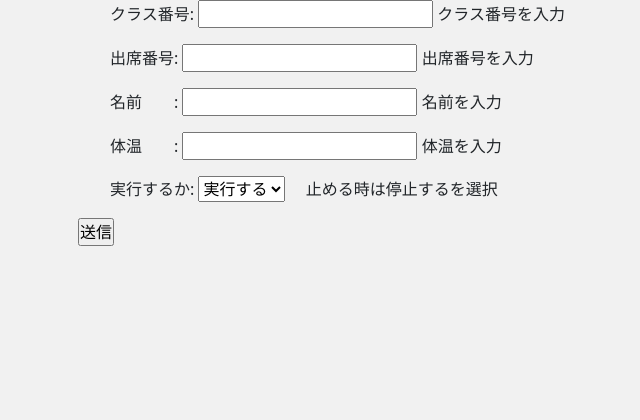
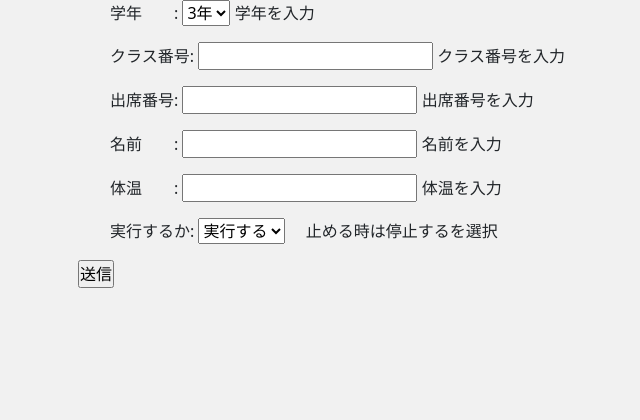
Before and after one commit to ANKM0/auto_kenkou_kansatu, a Django app: page /create/ in a window 1280 px wide. Shown: the part 96-516 px from the top of the page, without its empty margins (4-644 px from the left). Run offline with Django 3.2, Linux system fonts and the light colour scheme; a user stored in the database is signed in.

Commit message:
学年　追加

```diff
--- a/templates/users/detail.html
+++ b/templates/users/detail.html
@@ -4,6 +4,7 @@
 
     <h1 class="my-4">ユーザーデータ</h1>
     <ul class="my-4">
+        <p> 学年:　{{ object.user_info_grade_number }} </p>
         <p> クラス番号:　{{ object.user_info_class_number }} </p>
         <p> 出席番号:　{{ object.user_info_student_number }} </p>
         <p> 名前:　{{ object.user_info_student_name }} </p>
--- a/users/forms.py
+++ b/users/forms.py
@@ -10,6 +10,7 @@ class UserInfoForm(forms.ModelForm):
     class Meta:
         model = UserInfo
         fields = (
+            "user_info_grade_number",
             "user_info_class_number",
             "user_info_student_number",
             "user_info_student_name",
@@ -17,6 +18,7 @@ class UserInfoForm(forms.ModelForm):
             "is_run_code",
         )
         field_order = [
+            "user_info_grade_number",
             "user_info_class_number",
             "user_info_student_number",
             "user_info_student_name",
@@ -25,6 +27,7 @@ class UserInfoForm(forms.ModelForm):
         ]
 
         labels = {
+            'user_info_grade_number': '学年　　',
             'user_info_class_number': 'クラス番号',
             'user_info_student_number': '出席番号',
             'user_info_student_name': '名前　　',
@@ -32,6 +35,7 @@ class UserInfoForm(forms.ModelForm):
             'is_run_code': '実行するか',
         }
         help_texts = {
+            'user_info_grade_number': '学年を入力',
             'user_info_class_number': 'クラス番号を入力',
             'user_info_student_number': '出席番号を入力',
             'user_info_student_name': '名前を入力',
@@ -39,5 +43,6 @@ class UserInfoForm(forms.ModelForm):
             'is_run_code': '　止める時は停止するを選択'
         }
         widgets = {
+            "学年": forms.RadioSelect(),
             "実行するか": forms.RadioSelect(),
         }
--- a/users/models.py
+++ b/users/models.py
@@ -83,8 +83,14 @@ class UserInfo(models.Model):
         (1, '実行する'),
         (0, '停止する')
     )
+    GRADE_CHOICES = (
+        (3, '3年'),
+        (2, '2年'),
+        (1, '1年')
+    )
 
     username = models.OneToOneField(get_user_model(), on_delete=CASCADE)
+    user_info_grade_number = models.IntegerField(choices=GRADE_CHOICES, default=True, verbose_name="学年")
     user_info_class_number = models.PositiveSmallIntegerField(verbose_name="クラス番号")
     user_info_student_number = models.PositiveSmallIntegerField(verbose_name="出席番号")
     user_info_student_name = models.CharField(max_length=50, verbose_name="名前")
```
